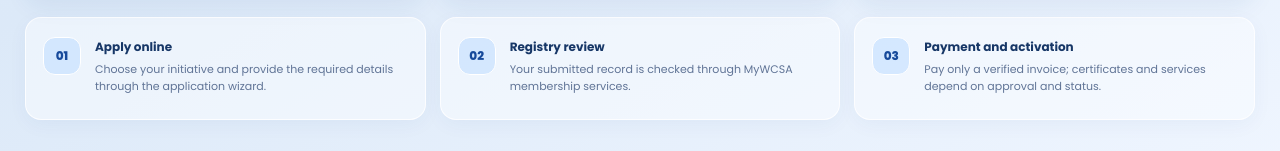
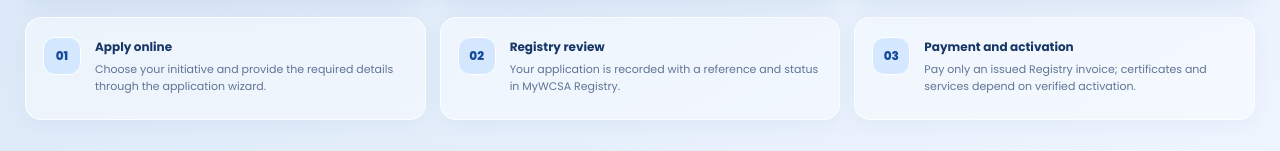
Before and after one commit to mywcsa/mywcsa_dev, a Next.js app: page /membership in a window 1280 px wide. Shown: the part 1267-1418 px from the top of the page. Built offline with nearby package versions, Linux system fonts and the light colour scheme; no server answers.

Commit message:
fix(membership): align public process copy with live Registry behaviour

```diff
--- a/app/membership/page.tsx
+++ b/app/membership/page.tsx
@@ -130,8 +130,8 @@ export default async function MembershipLanding() {
 
       <section className={styles.info} aria-label="Membership process">
         <div><span className={styles.processIcon}>01</span><div><strong>Apply online</strong><p>Choose your initiative and provide the required details through the application wizard.</p></div></div>
-        <div><span className={styles.processIcon}>02</span><div><strong>Registry review</strong><p>Your submitted record is checked through MyWCSA membership services.</p></div></div>
-        <div><span className={styles.processIcon}>03</span><div><strong>Payment and activation</strong><p>Pay only a verified invoice; certificates and services depend on approval and status.</p></div></div>
+        <div><span className={styles.processIcon}>02</span><div><strong>Registry review</strong><p>Your application is recorded with a reference and status in MyWCSA Registry.</p></div></div>
+        <div><span className={styles.processIcon}>03</span><div><strong>Payment and activation</strong><p>Pay only an issued Registry invoice; certificates and services depend on verified activation.</p></div></div>
       </section>
     </main>
 
```
